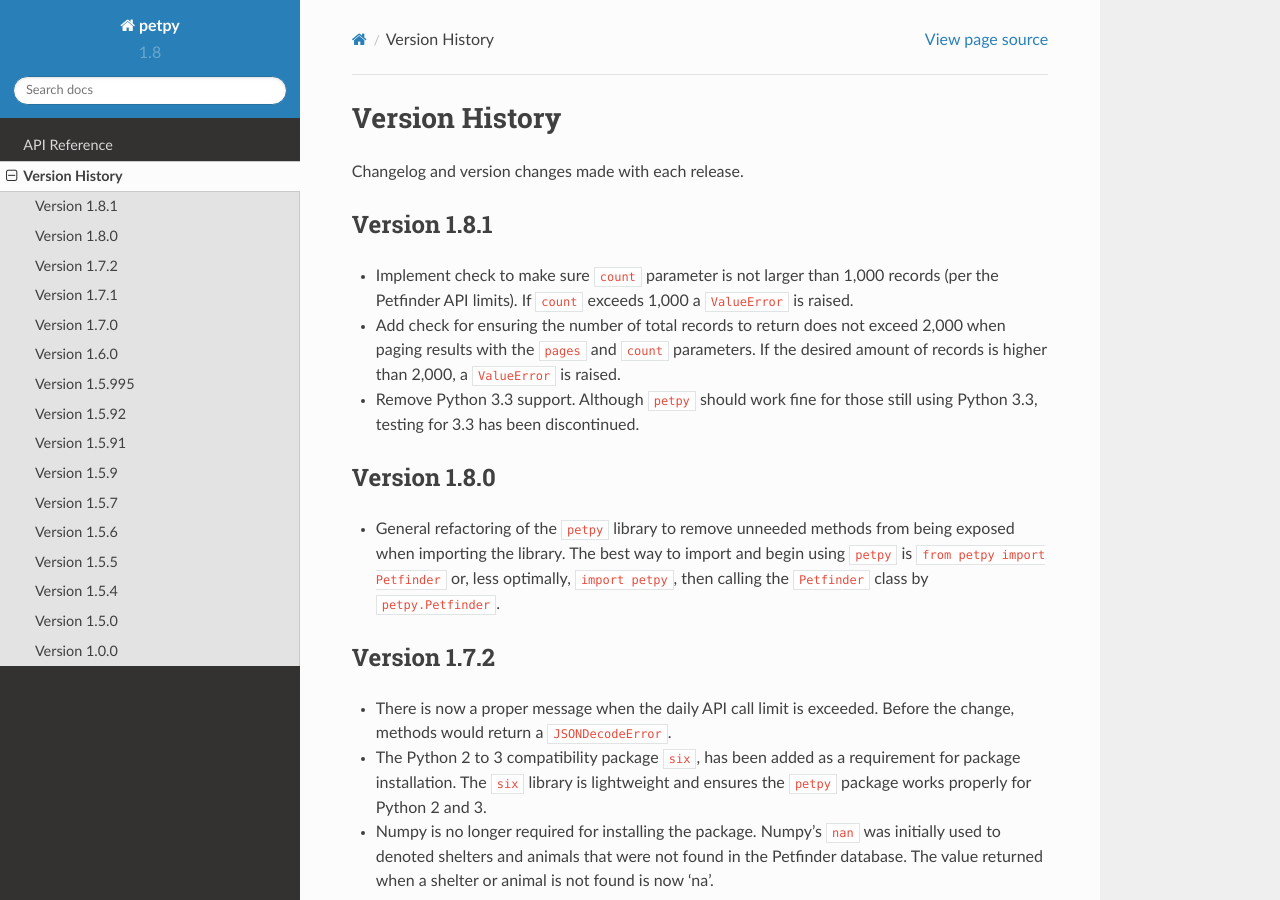
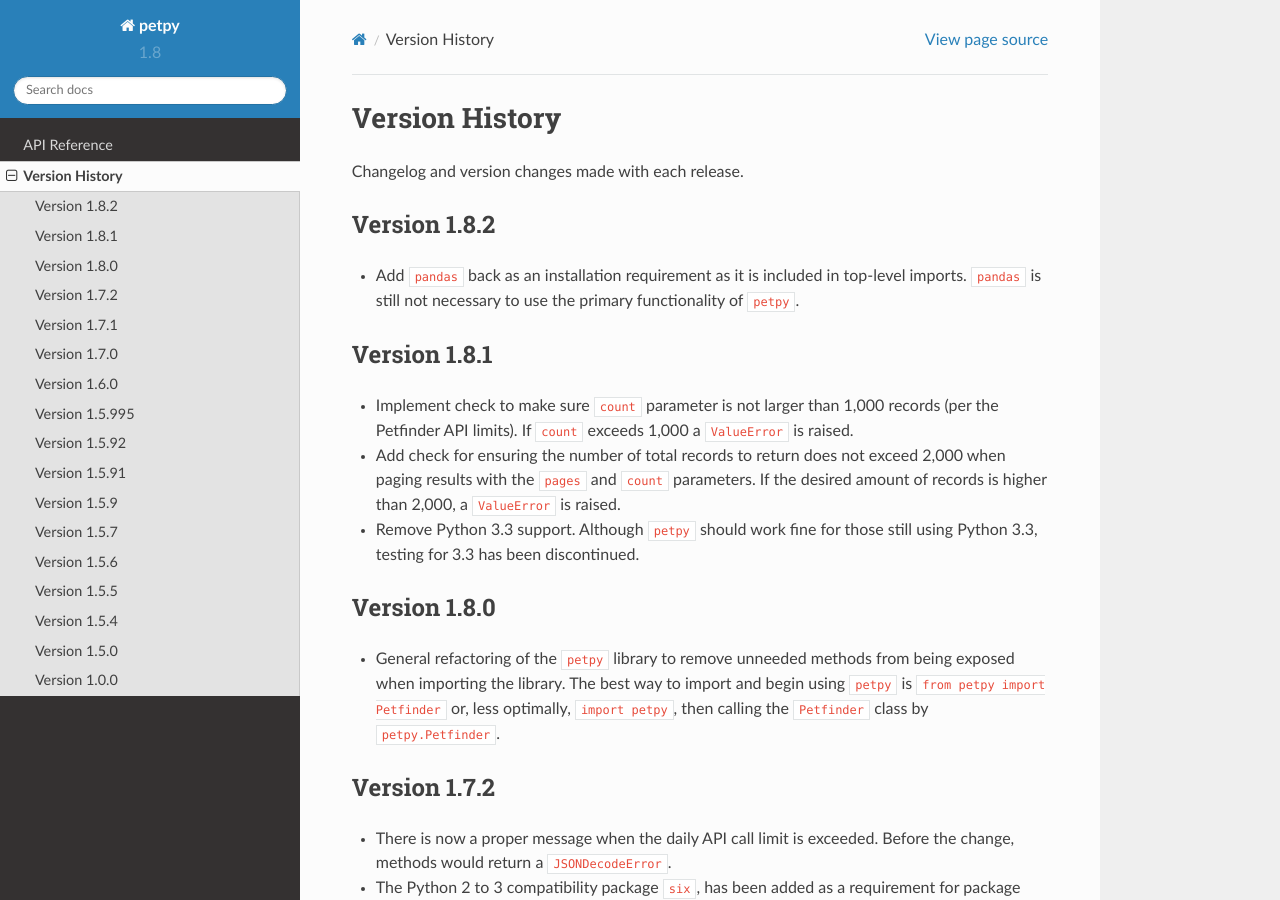
Before and after one commit to aschleg/petpy, a Sphinx documentation site: the page built from docs/source/versions.rst, in a window 1280 px wide and 900 px high. Built offline with Sphinx 7.4.7 and the Read the Docs theme 2.0.0, drawn with Linux system fonts in a browser that asks for light colours.

Commit message:
add pandas as an install requirement, address issue #8, update docs build

```diff
--- a/docs/source/versions.rst
+++ b/docs/source/versions.rst
@@ -4,6 +4,12 @@
 ===============
 
 Changelog and version changes made with each release.
+
+Version 1.8.2
+-------------
+
+- Add :code:`pandas` back as an installation requirement as it is included in top-level imports. :code:`pandas` is
+  still not necessary to use the primary functionality of :code:`petpy`.
 
 Version 1.8.1
 -------------
--- a/requirements.txt
+++ b/requirements.txt
@@ -1,2 +1,3 @@
+pandas>=0.22.0
 requests>=2.18.4
 six>=1.11.0
--- a/setup.py
+++ b/setup.py
@@ -4,7 +4,7 @@
 
 setup(
     name='petpy',
-    version='1.8.1',
+    version='1.8.2',
     author='Aaron Schlegel',
     author_email='aaron@aaronschlegel.com',
     url='https://github.com/aschleg/petpy',
@@ -14,7 +14,7 @@
                                     'docs', 'notebooks', 'tests*']),
     long_description=open('README.md').read(),
     long_description_content_type='text/markdown',
-    install_requires=['requests>=2.18.4', 'six>=1.11.0'],
+    install_requires=['pandas>=0.22.0', 'requests>=2.18.4', 'six>=1.11.0'],
     classifiers=[
         'Development Status :: 5 - Production/Stable',
         'Environment :: Console',
```
Also changed, not shown: CHANGELOG.md (+15 -0 lines), 13 other files.
